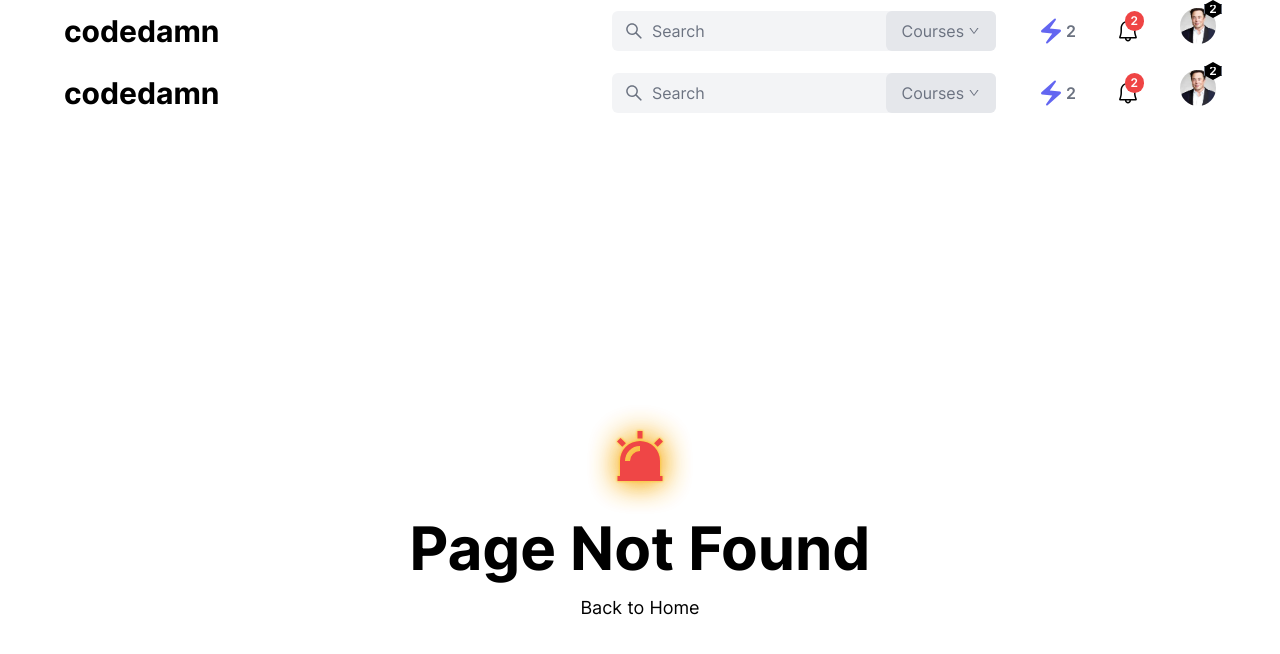
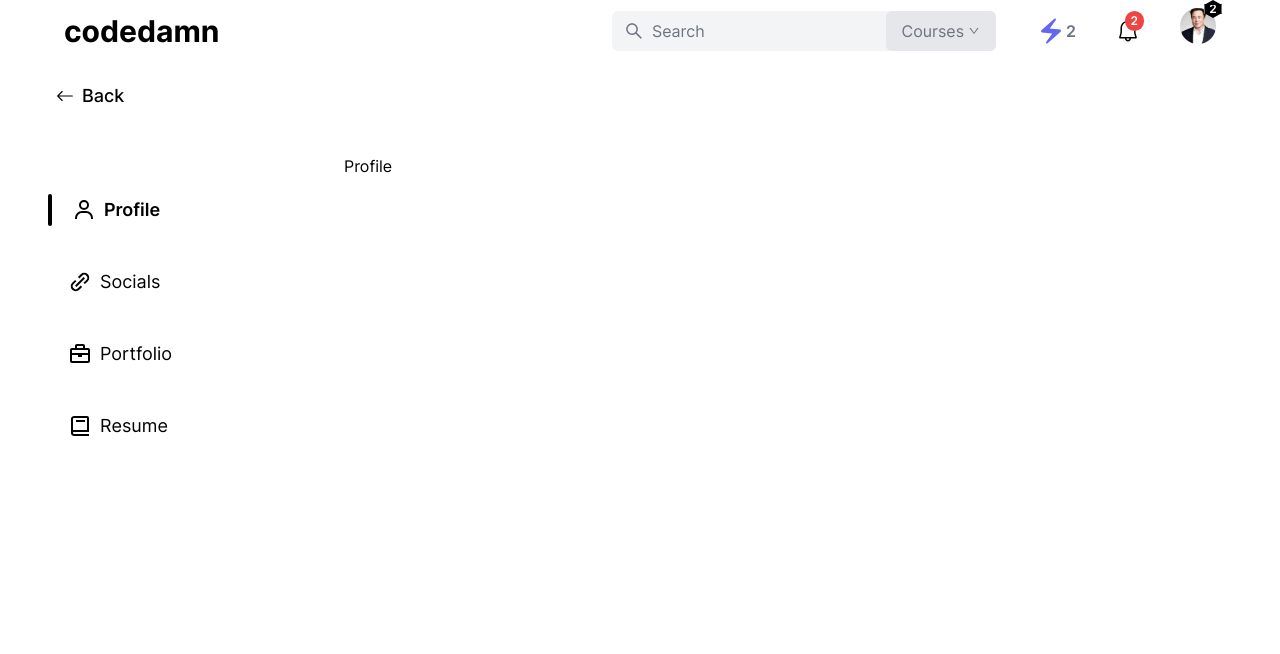
Before and after one commit to CoderGhost37/Profile-Page, a Next.js app: page /edit-profile in a window 1280 px wide. Before the commit this address had no page. Shown: the top 654 px of the page. Built offline with nearby package versions, Linux system fonts and the light colour scheme.

Commit message:
feat: edit-profile page

```diff
--- /dev/null
+++ b/src/components/EditProfile/EditProfile.tsx
@@ -0,0 +1,19 @@
+import React from 'react';
+
+import Portfolio from '@/components/EditProfile/Portfolio';
+import Profile from '@/components/EditProfile/Profile';
+import Resume from '@/components/EditProfile/Resume';
+import Socials from '@/components/EditProfile/Socials';
+
+const UpdateProfile = ({ active }: { active: string }) => {
+  return (
+    <section className='w-full'>
+      {active === 'Profile' && <Profile />}
+      {active === 'Socials' && <Socials />}
+      {active === 'Portfolio' && <Portfolio />}
+      {active === 'Resume' && <Resume />}
+    </section>
+  );
+};
+
+export default UpdateProfile;
--- /dev/null
+++ b/src/components/EditProfile/Portfolio.tsx
@@ -0,0 +1,7 @@
+import React from 'react';
+
+const Portfolio = () => {
+  return <div>Portfolio</div>;
+};
+
+export default Portfolio;
--- /dev/null
+++ b/src/components/EditProfile/Profile.tsx
@@ -0,0 +1,7 @@
+import React from 'react';
+
+const Profile = () => {
+  return <div>Profile</div>;
+};
+
+export default Profile;
--- /dev/null
+++ b/src/components/EditProfile/Resume.tsx
@@ -0,0 +1,7 @@
+import React from 'react';
+
+const Resume = () => {
+  return <div>Resume</div>;
+};
+
+export default Resume;
--- /dev/null
+++ b/src/components/EditProfile/Socials.tsx
@@ -0,0 +1,7 @@
+import React from 'react';
+
+const Socials = () => {
+  return <div>Socials</div>;
+};
+
+export default Socials;
--- a/src/components/Profile/ProfileCard.tsx
+++ b/src/components/Profile/ProfileCard.tsx
@@ -28,7 +28,7 @@
     <div className='mt-10 rounded-lg border border-solid pb-10'>
       <div className='gradient relative flex h-48 w-full rounded-t-lg'>
         <Link
-          href='#'
+          href='/edit-profile'
           className='shadown-sm absolute right-5 top-5 flex items-center rounded-lg bg-gray-300 bg-opacity-30 px-4 py-2 font-semibold text-white hover:bg-opacity-50'
         >
           <BiEdit className='mr-2 text-lg' />
--- /dev/null
+++ b/src/components/Sidebar/Sidebar.tsx
@@ -0,0 +1,42 @@
+import React from 'react';
+import { BiBook, BiBriefcase, BiLinkAlt, BiUser } from 'react-icons/bi';
+
+interface SidebarProps {
+  active: string;
+  setActive: React.Dispatch<React.SetStateAction<string>>;
+}
+
+const sidebarItems = [
+  { name: 'Profile', icon: <BiUser className='text-3xl sm:text-2xl' /> },
+  { name: 'Socials', icon: <BiLinkAlt className='text-3xl sm:text-2xl' /> },
+  { name: 'Portfolio', icon: <BiBriefcase className='text-3xl sm:text-2xl' /> },
+  { name: 'Resume', icon: <BiBook className='text-3xl sm:text-2xl' /> },
+];
+
+const Sidebar = ({ active, setActive }: SidebarProps) => {
+  return (
+    <section className='mt-10 flex w-full flex-col items-start justify-start space-y-10'>
+      {sidebarItems.map((item, index) => (
+        <div key={index} className='flex items-center'>
+          <div
+            className={`mr-3 h-8 rounded-full bg-black md:mr-5 ${
+              active === item.name ? 'w-1' : 'w-0'
+            }`}
+          />
+          <button
+            key={index}
+            onClick={() => setActive(item.name)}
+            className={`flex items-center text-sm md:text-lg ${
+              active === item.name ? 'font-semibold' : ''
+            }`}
+          >
+            <p>{item.icon}</p>
+            <span className='ml-2 hidden sm:inline-block'>{item.name}</span>
+          </button>
+        </div>
+      ))}
+    </section>
+  );
+};
+
+export default Sidebar;
--- /dev/null
+++ b/src/pages/edit-profile.tsx
@@ -0,0 +1,34 @@
+import Link from 'next/link';
+import * as React from 'react';
+import { BsArrowLeft } from 'react-icons/bs';
+
+import UpdateProfile from '@/components/EditProfile/EditProfile';
+import Seo from '@/components/Seo';
+import Sidebar from '@/components/Sidebar/Sidebar';
+
+export default function EditProfile() {
+  const [active, setActive] = React.useState('Profile');
+  return (
+    <>
+      <Seo templateTitle='Edit Profile' />
+
+      <main className='mx-auto mt-4 max-w-7xl px-4 pb-10 md:px-12'>
+        <Link
+          href='/'
+          className='inline-flex items-center justify-start rounded-lg px-2 py-1 hover:bg-gray-100'
+        >
+          <BsArrowLeft className='text-lg' />
+          <p className='ml-2 text-lg font-medium'>Back</p>
+        </Link>
+        <div className='mt-10 grid grid-cols-5 md:grid-cols-4'>
+          <div className='col-span-1'>
+            <Sidebar active={active} setActive={setActive} />
+          </div>
+          <div className='col-span-4 md:col-span-3'>
+            <UpdateProfile active={active} />
+          </div>
+        </div>
+      </main>
+    </>
+  );
+}
```
